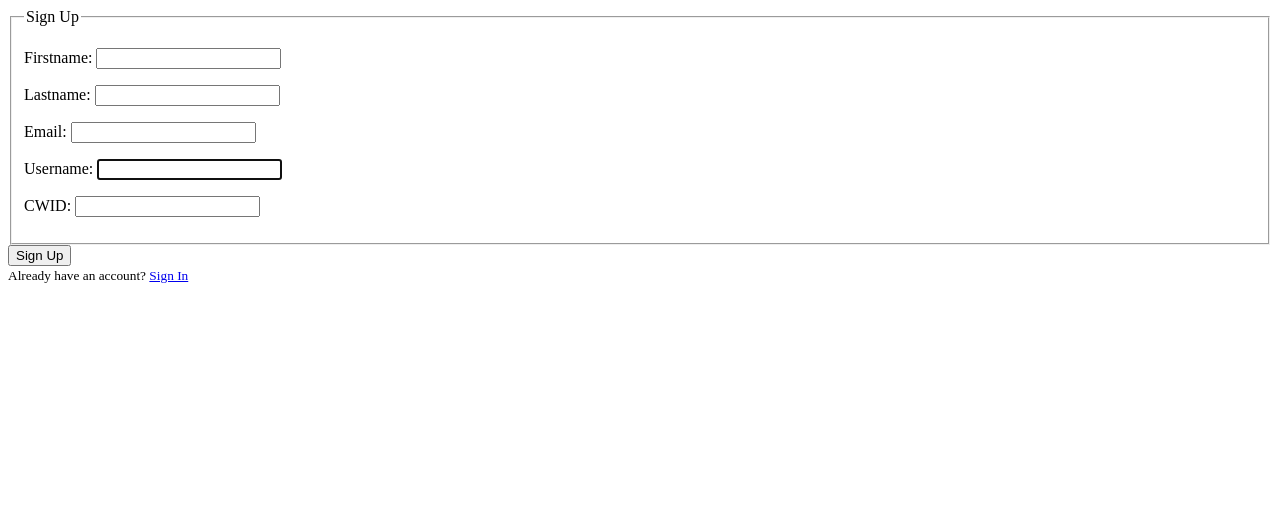
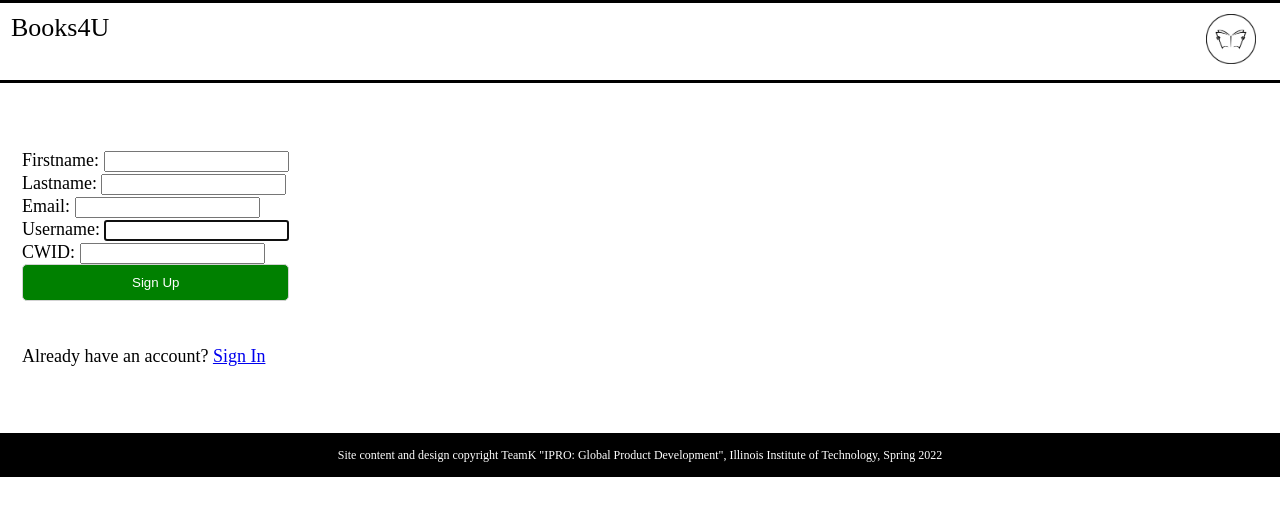
Before and after one commit to mflowers1395/TeamK, a Django app: page /homepage/register/ in a window 1280 px wide. Shown: the top 516 px of the page. Run offline with Django 4.2, Linux system fonts and the light colour scheme; some libraries are stand-ins or nearby versions.

Commit message:
Fix paths to stylesheet and images

```diff
--- a/BookCatalog/templates/sellerPage.html
+++ b/BookCatalog/templates/sellerPage.html
@@ -10,7 +10,7 @@
     <header>
       <h1 id="site-name">Books4U</h1>
       <figure>
-        <img id="logo" src="" alt="Books4U logo">
+        <img id="logo" src="../../../../assets/booklogo.png" alt="Books4U logo">
       </figure>
     </header>
 
--- a/StudentDatabase/students/templates/users/register.html
+++ b/StudentDatabase/students/templates/users/register.html
@@ -1,28 +1,39 @@
 <!DOCTYPE html>
 <html>
 <head>
-<title>Registration Portal</title>
+  <meta charset="utf-8" />
+  <meta name="viewport" content="width=device-width,initial-scale=1.0,shrink-to-fit=no" />
+  <link rel="stylesheet" href="../../../../screen.css"/>
+  <title>Books4U Registration Portal</title>
+</head>
+  <body>
+  <header>
+    <h1 id="site-name">Books4U</h1>
+    <figure>
+      <img id="logo" src="../../../../assets/booklogo.png" alt="Books4U logo">
+    </figure>
+  </header>
+
     {% load crispy_forms_tags %}
-    <div class=" content-section">
-        <form method="POST">
-            {% csrf_token %}
-            <fieldset class="form-group">
-                <legend class="border-bottom mb-4">Sign Up</legend>
-                {{ form|crispy }}
-            </fieldset>
-            <div class="form-group">
-                <button class="btn btn-outline-info" type="submit" value="{% url 'login' %}">Sign Up</button>
-            </div>
-        </form>
-        <div class="border-top pt-3">
-            <small class="text-muted">
-                Already have an account? <a class="ml-2" href="{% url 'login' %}">Sign In</a>
-            </small>
-        </div>
-    </div>
+  <main class= "content-section">
+      <form action= "../../../Student Database/students/templates/users/login.html" method="get">
+          {% csrf_token %}
+          <fieldset>
+              {{ form|crispy }}
+              <button class="button" type="submit" value="{% url 'login' %}">Sign Up</button>
+          </fieldset>
+      </form>
+      <article class="border-top pt-3">
+        <p class="text-muted">
+          Already have an account? <a class="ml-2" href="{% url 'login' %}">Sign In</a>
+        </p>
+      </article>
+    </main>
 
-</head>
-<body>
+    <footer id="footer">
+      <p>Site content and design copyright TeamK "IPRO: Global Product Development",
+        Illinois Institute of Technology, Spring 2022</p>
+    </footer>
 
-</body>
+  </body>
 </html>
--- a/homepage/templates/home.html
+++ b/homepage/templates/home.html
@@ -3,14 +3,14 @@
   <head>
     <meta charset="utf-8" />
     <meta name="viewport" content="width=device-width,initial-scale=1.0,shrink-to-fit=no" />
-    <link rel="stylesheet" href="screen.css"/>
+    <link rel="stylesheet" href="../../screen.css"/>
     <title>Books4U</title>
   </head>
   <body>
     <header>
       <h1 id="site-name">Books4U</h1>
       <figure>
-        <img id="logo" src="" alt="Books4U logo">
+        <img id="logo" src="../../assets/booklogo.png" alt="Books4U logo">
       </figure>
     </header>
 
```
Also changed, not shown: BookCatalog/templates/buyerPage.html (+5 -6 lines), BookCatalog/templates/mainCatalog.html (+6 -9 lines), BookCatalog/templates/searchResults.html (+6 -8 lines), StudentDatabase/students/templates/users/home.html (+6 -9 lines).
